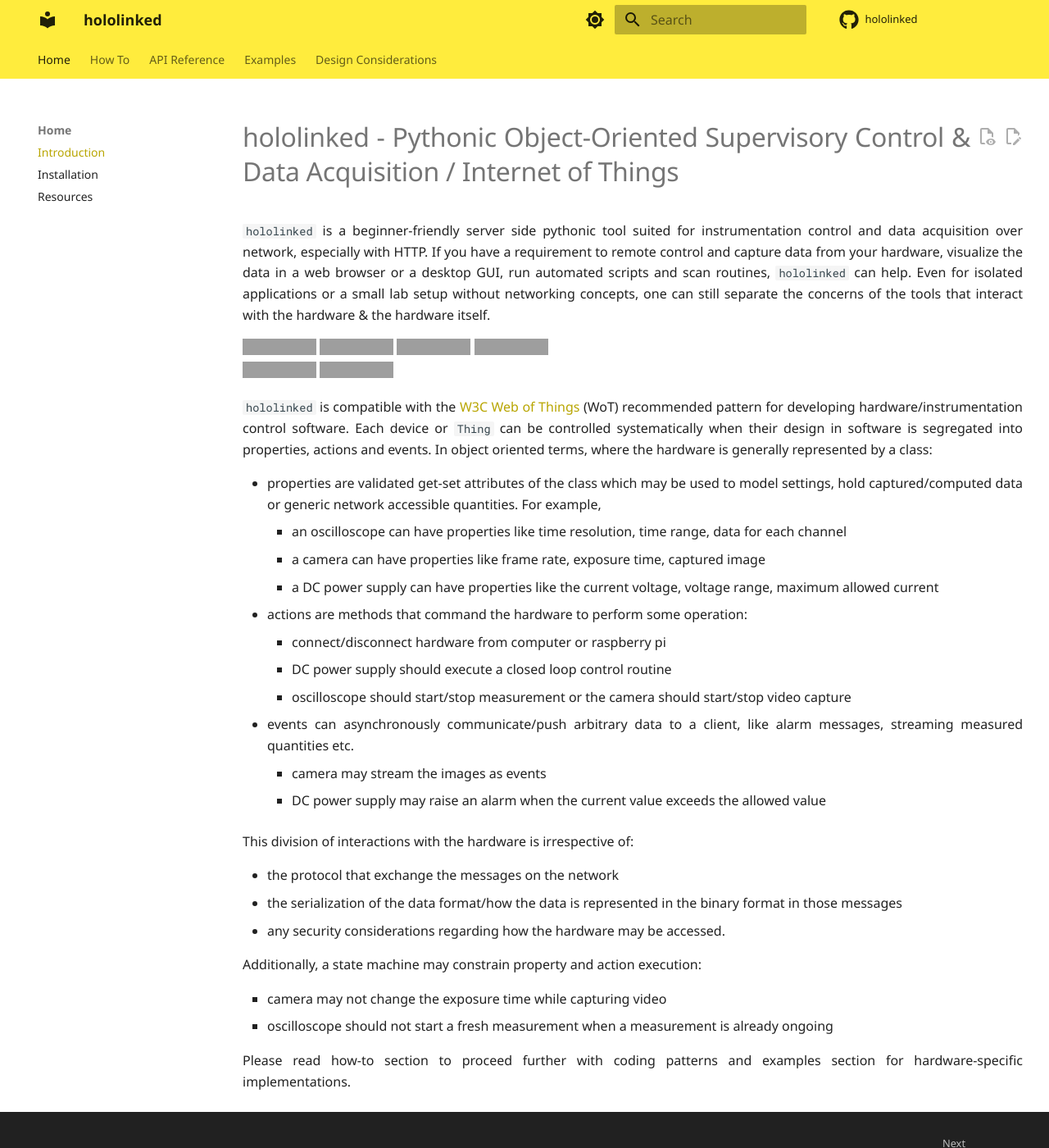
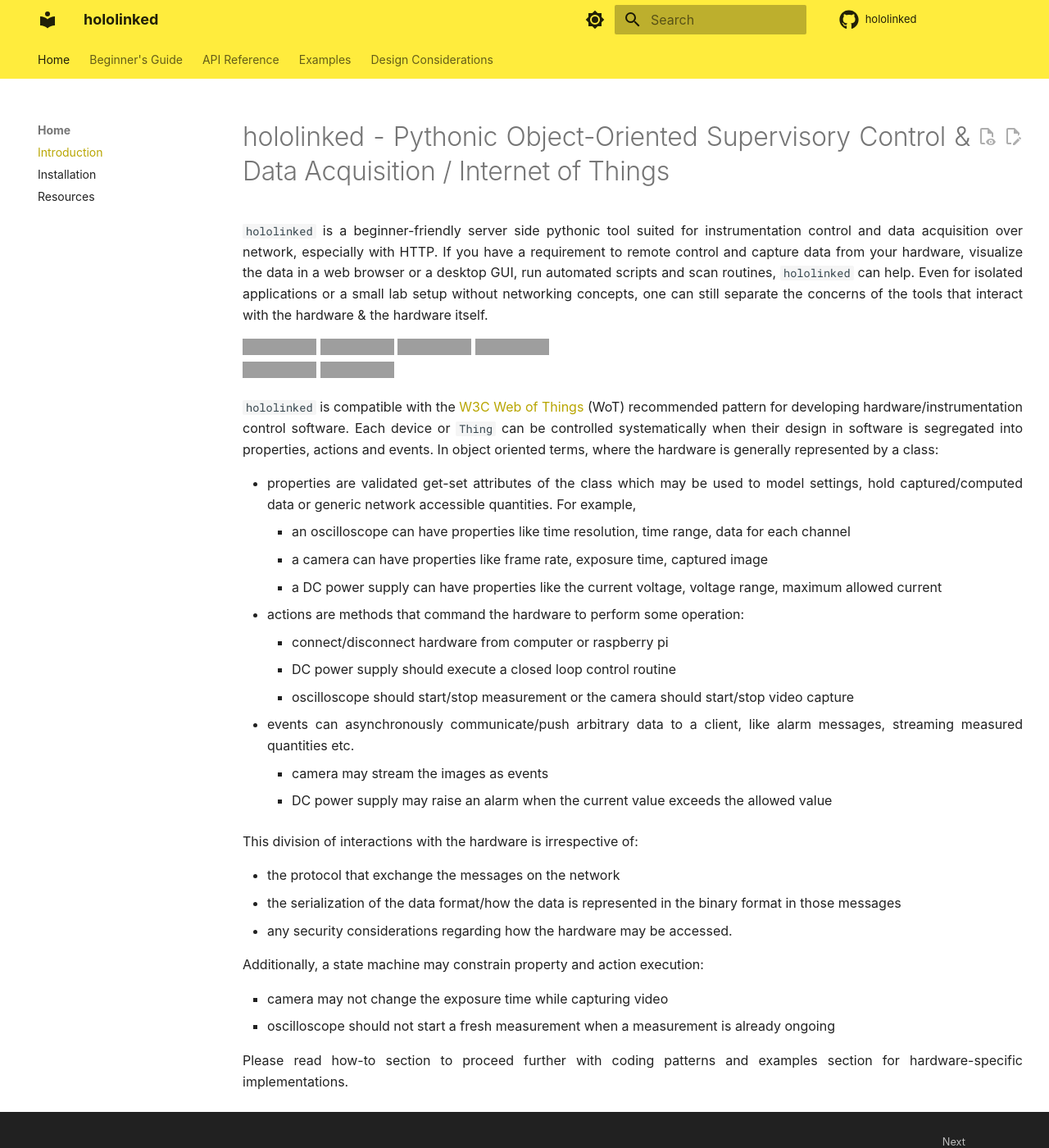
Before and after one commit to hololinked-dev/docs, an MkDocs documentation site: the page built from docs/index.md, in a window 1280 px wide and 1400 px high. Shown: the whole window at 82% size. Built offline with MkDocs 1.6.1 and Material for MkDocs 9.7.7, drawn with Linux system fonts in a browser that asks for light colours; some web fonts are replaced; comment, search, counter and statistics services are not loaded; some of the changed lines change nothing that is shown; grey boxes are pictures that could not be loaded.

Commit message:
udpate links & font

```diff
--- a/mkdocs.yml
+++ b/mkdocs.yml
@@ -1,8 +1,8 @@
 site_name: hololinked
-site_url: https://hololinked.readthedocs.io
-repo_url: https://github.com/VigneshVSV/hololinked
+site_url: https://docs.hololinked.dev
+repo_url: https://github.com/hololinked-dev/hololinked
 repo_name: hololinked
-edit_uri: https://github.com/hololinked-dev/docs-v2/edit/main/docs/
+edit_uri: https://github.com/hololinked-dev/docs/edit/main/docs/
 
 
 nav:
@@ -12,7 +12,7 @@
     - Installation: introduction/installation.md
     - Resources: introduction/resources.md
   # textbook like How To tutorials
-  - How To:
+  - Beginner's Guide:
     - Expose Python Objects: howto/articles/servers.md
     # - Connect to Things with Clients: howto/articles/clients.md
     - Properties in Depth:
@@ -159,8 +159,14 @@
     - navigation.top
 
   font:
-    text: Segoe UI
-
+    text: Delius
+    heading: Lexend
+    # Lexend Deca
+    # Recursive
+    # Google Sans Code
+    # Funnel Sans
+    # Comme
+    code: Roboto Mono
 
 plugins:
   - git-revision-date-localized:
@@ -225,18 +231,18 @@
     - icon: fontawesome/solid/book
       link: https://github.com/hololinked-dev/examples
       name: examples repository
-    - icon: fontawesome/solid/table-list
-      link: https://hololinked.dev/
-      name: directory of device implementations
+    # - icon: fontawesome/solid/table-list
+    #   link: https://hololinked.dev/
+    #   name: directory of device implementations
     - icon: fontawesome/brands/python
       link: https://pypi.org/project/hololinked/
       name: pypi
-    - icon: fontawesome/brands/python
-      link: https://anaconda.org/conda-forge/hololinked
-      name: anaconda
-    - icon: fontawesome/brands/git
-      link: https://github.com/hololinked-dev/docs
-      name: source code for docs
+    # - icon: fontawesome/brands/
+    #   link: https://anaconda.org/conda-forge/hololinked
+    #   name: anaconda
+    # - icon: fontawesome/brands/git
+    #   link: https://github.com/hololinked-dev/docs
+    #   name: source code for docs
     - icon: fontawesome/brands/discord
       link: https://discord.com/invite/kEz87zqQXh
       name: discord group
@@ -250,17 +256,17 @@
       link: https://github.com/sponsors/VigneshVSV
       name: sponsor
 
-  consent:
-    title: Cookie Consent
-    description: >-
-      We use cookies to recognize your repeated visits and preferences, as well
-      as to measure the effectiveness of our documentation and whether users
-      find what they're searching for. With your consent, you're helping us to
-      make our documentation better.
-    actions:
-      - reject
-      - accept
-      - manage
+  # consent:
+  #   title: Cookie Consent
+  #   description: >-
+  #     We use cookies to recognize your repeated visits and preferences, as well
+  #     as to measure the effectiveness of our documentation and whether users
+  #     find what they're searching for. With your consent, you're helping us to
+  #     make our documentation better.
+  #   actions:
+  #     - reject
+  #     - accept
+  #     - manage
 
 
 extra_css:
```
